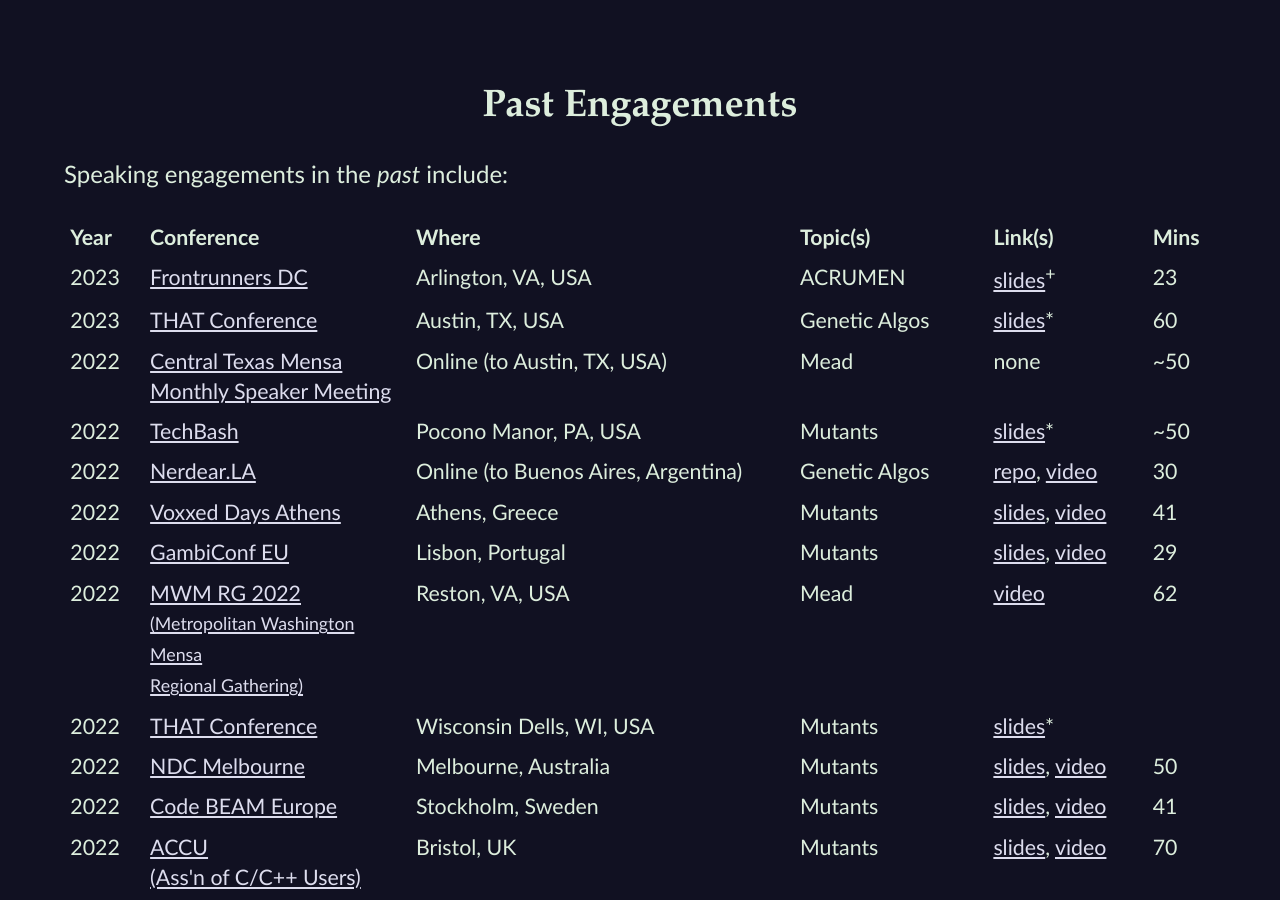
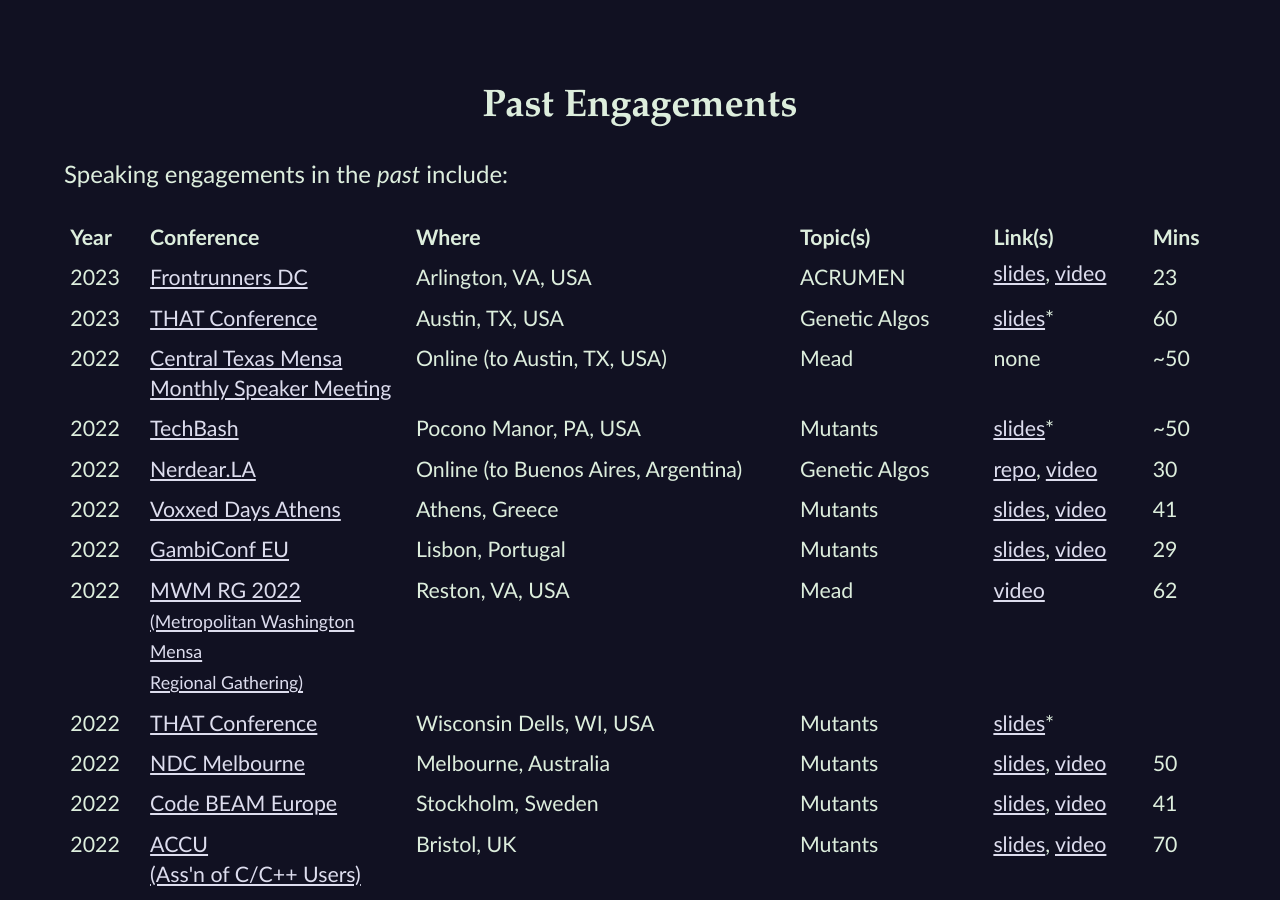
Before and after one commit to CodosaurusLLC/CodosaurusLLC.github.io, a Jekyll site: the page built from speaking.md, in a window 1280 px wide and 900 px high, scrolled down 2027 px. Built offline with Jekyll 4.4.1, drawn with Linux system fonts in a browser that asks for light colours.

Commit message:
add video for Frontrunners 2023 ACRUMEN talk

```diff
--- a/speaking.md
+++ b/speaking.md
@@ -132,7 +132,7 @@
       <td><a href="https://frontrunners.tech/" rel="nofollow" target="_new">Frontrunners DC</a></td>
       <td>Arlington, VA, USA</td>
       <td>ACRUMEN</td>
-      <td style="padding-top: 0"><a href="https://www.codosaur.us/reds/acrumen-front-23-slides" target="_new">slides</a><sup>+</sup></td>
+      <td style="padding-top: 0"><a href="https://www.codosaur.us/reds/acrumen-front-23-slides" target="_new">slides</a>, <a href="https://www.youtube.com/watch?v=5iJGC01ApSc" target="_new">video</a></td>
       <td class="numeric">23</td>
     </tr>
     <tr>
```
